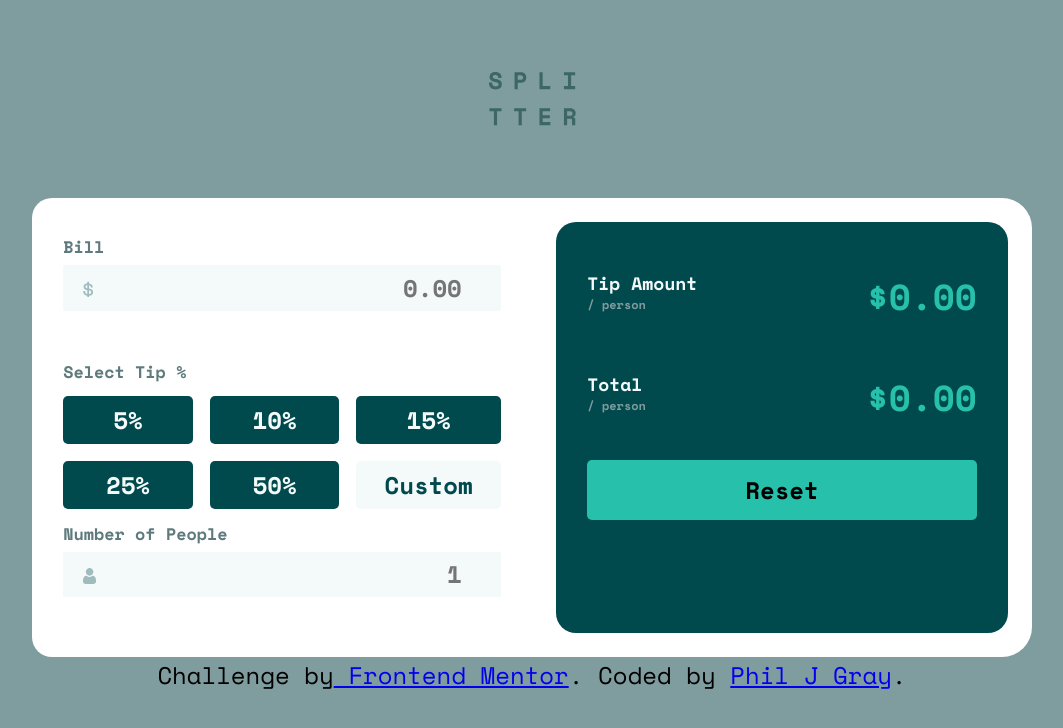
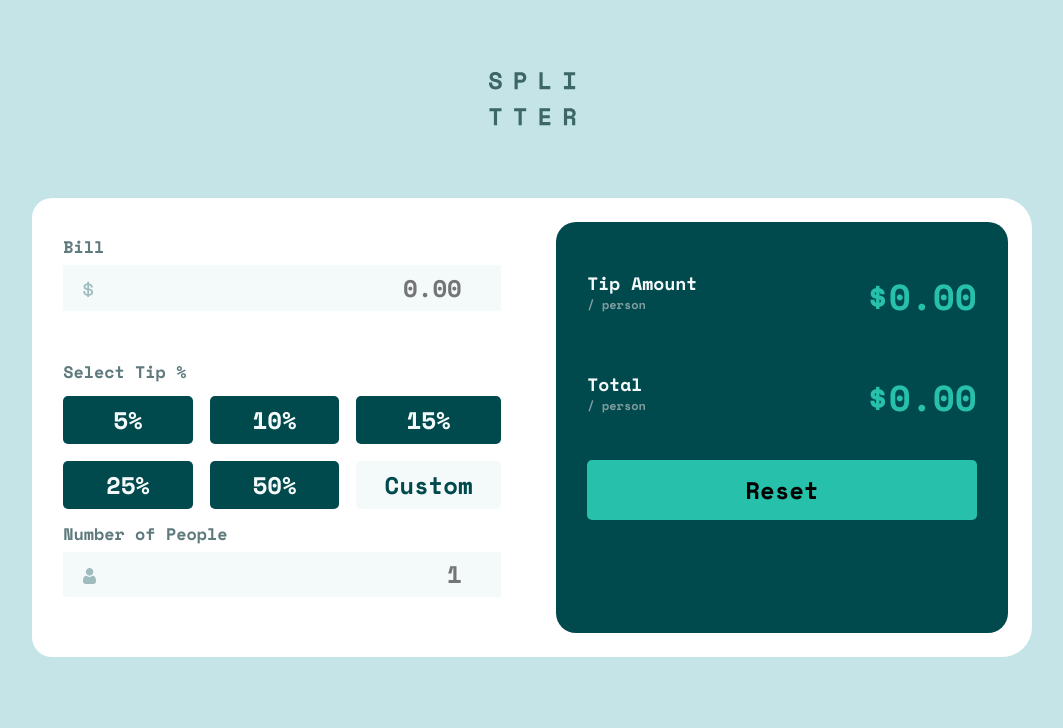
Before and after one commit to PhilJG/tip-calculator-react, a React (Create React App) app: page / in a window 1280 px wide. Shown: the top 728 px of the page, without its empty margins (108-1171 px from the left). Built offline with nearby package versions, Linux system fonts and the light colour scheme.

Commit message:
adjust background and remove attribution

```diff
--- a/src/App.css
+++ b/src/App.css
@@ -1,4 +1,5 @@
 :root {
+  --back-cyan: #C5E4E7;
   --strong-cyan: hsl(172, 67%, 45%);
   --very-dark-cyan: hsl(183, 100%, 15%);
   --dark-grayish-cyan: hsl(186, 14%, 43%);
@@ -21,7 +22,7 @@ html {
 }
 
 body {
-  background-color: var(--darker-grayish-cyan);
+  background-color: var(--back-cyan);
   font-family: var(--font-family);
 }
 
@@ -255,7 +256,9 @@ button {
 }
 
 /* Attribution */
-.attribution {}
+.attribution a {
+  color: red;
+}
 
 @media (min-width: 960px) {
 
--- a/src/App.js
+++ b/src/App.js
@@ -116,7 +116,7 @@ function App() {
           setTip={setTip}
           handleReset={handleReset} />
       </div>
-      <Attribution />
+      {/* <Attribution /> */}
     </main>
   );
 }
--- a/src/components/Attribution.js
+++ b/src/components/Attribution.js
@@ -3,8 +3,7 @@ export default function Attribution() {
         <div className="attribution">
             Challenge by
             <a href="https://www.frontendmentor.io?ref=challenge" target="https://www.frontendmentor.io?ref=challenge"
-            > Frontend Mentor</a
-            >. Coded by <a href="https://philjgray.ca/">Phil J Gray</a>.
+            >Frontend Mentor.</a> Coded by <a href="https://philjgray.ca/">Phil J Gray</a>.
         </div>
     )
 }
```
